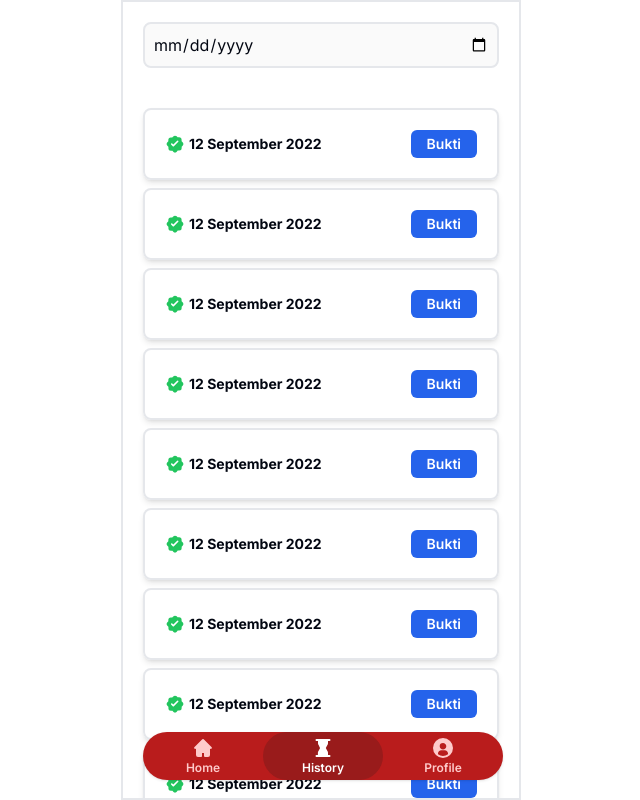
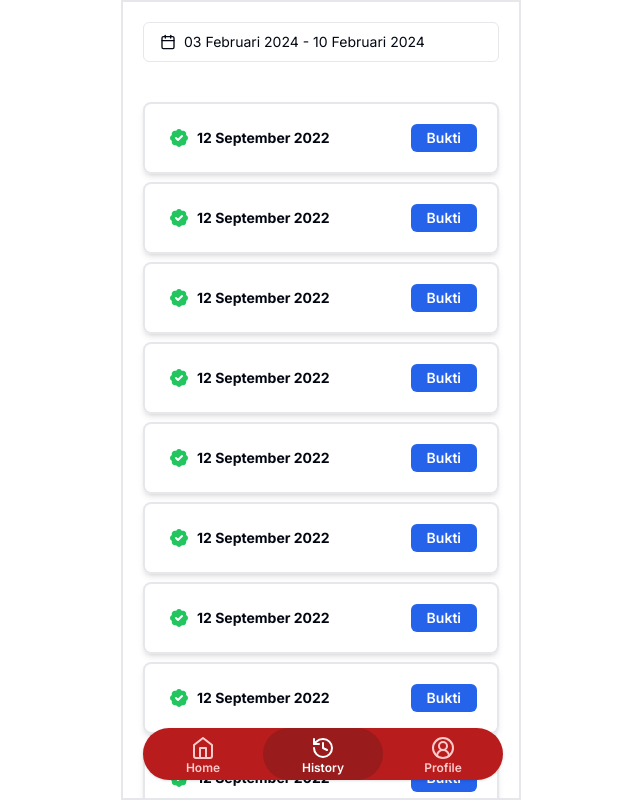
Before and after one commit to LeonardTarigan/m-record, a Next.js app: page /history in a window 1280 px wide. Shown: the whole page, without its empty margins (319-959 px from the left). Built offline with nearby package versions, Linux system fonts and the light colour scheme.

Commit message:
feat: migrating to shadcn date range picker

```diff
--- a/package.json
+++ b/package.json
@@ -10,11 +10,15 @@
   },
   "dependencies": {
     "@radix-ui/react-dialog": "^1.0.5",
+    "@radix-ui/react-popover": "^1.0.7",
+    "@radix-ui/react-slot": "^1.0.2",
     "class-variance-authority": "^0.7.0",
     "clsx": "^2.1.0",
+    "date-fns": "^3.4.0",
     "lucide-react": "^0.344.0",
     "next": "14.1.0",
     "react": "^18",
+    "react-day-picker": "^8.10.0",
     "react-dom": "^18",
     "react-live-clock": "^6.1.19",
     "react-moment": "^1.1.3",
--- a/src/app/history/page.tsx
+++ b/src/app/history/page.tsx
@@ -1,14 +1,74 @@
+"use client";
+
 import HistoryCard from "@/components/ui/history-card";
+import { useState } from "react";
+import { addDays, format } from "date-fns";
+import { id } from "date-fns/locale";
+
+import { Calendar as CalendarIcon } from "lucide-react";
+import { DateRange } from "react-day-picker";
+
+import { cn } from "@/lib/utils";
+import { Button } from "@/components/ui/button";
+import { Calendar } from "@/components/ui/calendar";
+import {
+  Popover,
+  PopoverContent,
+  PopoverTrigger,
+} from "@/components/ui/popover";
 
 function HistoryPage() {
+  const [date, setDate] = useState<DateRange | undefined>({
+    from: new Date(),
+    to: addDays(new Date(), 7),
+  });
+
   return (
     <main className="pb-24">
       <div className="sticky top-0 bg-white p-5">
-        <input
+        {/* <input
           type="date"
           placeholder="Cari Tanggal"
           className="w-full rounded-lg border-2 bg-zinc-50 p-2"
-        />
+        /> */}
+        <div className={cn("grid gap-2")}>
+          <Popover>
+            <PopoverTrigger asChild>
+              <Button
+                id="date"
+                variant={"outline"}
+                className={cn(
+                  "w-full justify-start text-left font-normal",
+                  !date && "text-muted-foreground",
+                )}
+              >
+                <CalendarIcon className="mr-2 h-4 w-4" />
+                {date?.from ? (
+                  date.to ? (
+                    <>
+                      {format(date.from, "dd LLLL yyyy", { locale: id })} -{" "}
+                      {format(date.to, "dd LLLL yyyy", { locale: id })}
+                    </>
+                  ) : (
+                    format(date.from, "dd LLLL yyyy", { locale: id })
+                  )
+                ) : (
+                  <span>Pilih Tanggal</span>
+                )}
+              </Button>
+            </PopoverTrigger>
+            <PopoverContent className="w-auto p-0" align="start">
+              <Calendar
+                initialFocus
+                mode="range"
+                defaultMonth={date?.from}
+                selected={date}
+                onSelect={setDate}
+                numberOfMonths={2}
+              />
+            </PopoverContent>
+          </Popover>
+        </div>
       </div>
       <div className="flex flex-col gap-2 p-5 ">
         {[...Array(20)].map((_, index) => {
--- a/src/components/ui/bottom-nav.tsx
+++ b/src/components/ui/bottom-nav.tsx
@@ -1,27 +1,26 @@
 "use client";
 
+import { NavigationProps } from "@/lib/types";
+import { CircleUserRound, HistoryIcon, Home } from "lucide-react";
 import Link from "next/link";
-import HomeIcon from "../icons/home-icon";
-import HourglassIcon from "../icons/hourglass-icon";
+import { usePathname } from "next/navigation";
 import UserCircleIcon from "../icons/user-circle-icon";
-import { NavigationProps } from "@/lib/types";
-import { usePathname } from "next/navigation";
 
 const menus: NavigationProps[] = [
   {
     path: "/",
     label: "home",
-    icon: <HomeIcon className="w-6" />,
+    icon: <Home className="w-6" />,
   },
   {
     path: "/history",
     label: "history",
-    icon: <HourglassIcon className="w-6" />,
+    icon: <HistoryIcon className="w-6" />,
   },
   {
     path: "/profile",
     label: "profile",
-    icon: <UserCircleIcon className="w-6" />,
+    icon: <CircleUserRound className="w-6" />,
   },
 ];
 
@@ -36,7 +35,7 @@
             <Link
               key={index}
               href={path}
-              className={`flex w-1/3 flex-col items-center rounded-full p-1 capitalize ${path === currentPath ? "bg-red-800" : "text-red-200"}`}
+              className={`flex w-1/3 flex-col items-center rounded-full p-1 pt-2 capitalize ${path === currentPath ? "bg-red-800" : "text-red-200"}`}
             >
               {icon}
               <p>{label}</p>
--- /dev/null
+++ b/src/components/ui/button.tsx
@@ -0,0 +1,56 @@
+import * as React from "react"
+import { Slot } from "@radix-ui/react-slot"
+import { cva, type VariantProps } from "class-variance-authority"
+
+import { cn } from "@/lib/utils"
+
+const buttonVariants = cva(
+  "inline-flex items-center justify-center whitespace-nowrap rounded-md text-sm font-medium ring-offset-background transition-colors focus-visible:outline-none focus-visible:ring-2 focus-visible:ring-ring focus-visible:ring-offset-2 disabled:pointer-events-none disabled:opacity-50",
+  {
+    variants: {
+      variant: {
+        default: "bg-primary text-primary-foreground hover:bg-primary/90",
+        destructive:
+          "bg-destructive text-destructive-foreground hover:bg-destructive/90",
+        outline:
+          "border border-input bg-background hover:bg-accent hover:text-accent-foreground",
+        secondary:
+          "bg-secondary text-secondary-foreground hover:bg-secondary/80",
+        ghost: "hover:bg-accent hover:text-accent-foreground",
+        link: "text-primary underline-offset-4 hover:underline",
+      },
+      size: {
+        default: "h-10 px-4 py-2",
+        sm: "h-9 rounded-md px-3",
+        lg: "h-11 rounded-md px-8",
+        icon: "h-10 w-10",
+      },
+    },
+    defaultVariants: {
+      variant: "default",
+      size: "default",
+    },
+  }
+)
+
+export interface ButtonProps
+  extends React.ButtonHTMLAttributes<HTMLButtonElement>,
+    VariantProps<typeof buttonVariants> {
+  asChild?: boolean
+}
+
+const Button = React.forwardRef<HTMLButtonElement, ButtonProps>(
+  ({ className, variant, size, asChild = false, ...props }, ref) => {
+    const Comp = asChild ? Slot : "button"
+    return (
+      <Comp
+        className={cn(buttonVariants({ variant, size, className }))}
+        ref={ref}
+        {...props}
+      />
+    )
+  }
+)
+Button.displayName = "Button"
+
+export { Button, buttonVariants }
--- /dev/null
+++ b/src/components/ui/calendar.tsx
@@ -0,0 +1,66 @@
+"use client";
+
+import * as React from "react";
+import { ChevronLeft, ChevronRight } from "lucide-react";
+import { DayPicker } from "react-day-picker";
+
+import { cn } from "@/lib/utils";
+import { buttonVariants } from "@/components/ui/button";
+
+export type CalendarProps = React.ComponentProps<typeof DayPicker>;
+
+function Calendar({
+  className,
+  classNames,
+  showOutsideDays = true,
+  ...props
+}: CalendarProps) {
+  return (
+    <DayPicker
+      showOutsideDays={showOutsideDays}
+      className={cn("p-3", className)}
+      classNames={{
+        months: "flex flex-col sm:flex-row space-y-4 sm:space-x-4 sm:space-y-0",
+        month: "space-y-4",
+        caption: "flex justify-center pt-1 relative items-center",
+        caption_label: "text-sm font-medium",
+        nav: "space-x-1 flex items-center",
+        nav_button: cn(
+          buttonVariants({ variant: "outline" }),
+          "h-7 w-7 bg-transparent p-0 opacity-50 hover:opacity-100",
+        ),
+        nav_button_previous: "absolute left-1",
+        nav_button_next: "absolute right-1",
+        table: "w-full border-collapse space-y-1",
+        head_row: "flex",
+        head_cell:
+          "text-muted-foreground rounded-md w-9 font-normal text-[0.8rem]",
+        row: "flex w-full mt-2",
+        cell: "h-9 w-9 text-center text-sm p-0 relative [&:has([aria-selected].day-range-end)]:rounded-r-md [&:has([aria-selected].day-outside)]:bg-accent/50 [&:has([aria-selected])]:bg-accent first:[&:has([aria-selected])]:rounded-l-md last:[&:has([aria-selected])]:rounded-r-md focus-within:relative focus-within:z-20",
+        day: cn(
+          buttonVariants({ variant: "ghost" }),
+          "h-9 w-9 p-0 font-normal aria-selected:opacity-100",
+        ),
+        day_range_end: "day-range-end",
+        day_selected:
+          "bg-primary text-primary-foreground hover:bg-primary hover:text-primary-foreground focus:bg-primary focus:text-primary-foreground",
+        day_today: "bg-accent text-accent-foreground",
+        day_outside:
+          "day-outside text-muted-foreground opacity-50 aria-selected:bg-accent/50 aria-selected:text-muted-foreground aria-selected:opacity-30",
+        day_disabled: "text-muted-foreground opacity-50",
+        day_range_middle:
+          "aria-selected:bg-accent aria-selected:text-accent-foreground",
+        day_hidden: "invisible",
+        ...classNames,
+      }}
+      components={{
+        IconLeft: ({ ...props }) => <ChevronLeft className="h-4 w-4" />,
+        IconRight: ({ ...props }) => <ChevronRight className="h-4 w-4" />,
+      }}
+      {...props}
+    />
+  );
+}
+Calendar.displayName = "Calendar";
+
+export { Calendar };
--- a/src/components/ui/history-card.tsx
+++ b/src/components/ui/history-card.tsx
@@ -1,10 +1,10 @@
-import BadgeCheckIcon from "../icons/badge-check-icon";
+import { BadgeCheck } from "lucide-react";
 
 function HistoryCard() {
   return (
     <div className="flex items-center justify-between rounded-lg border-2 p-5 shadow-md">
       <div className="flex items-center gap-1">
-        <BadgeCheckIcon className="w-5 text-green-500" />
+        <BadgeCheck className="w-7 fill-green-500 text-white" />
         <h1 className="text-sm font-bold">12 September 2022</h1>
       </div>
       <button className="rounded-md bg-blue-600 px-4 py-1 text-sm font-semibold text-white transition-all duration-150 hover:bg-blue-800 active:translate-y-1">
--- /dev/null
+++ b/src/components/ui/popover.tsx
@@ -0,0 +1,31 @@
+"use client"
+
+import * as React from "react"
+import * as PopoverPrimitive from "@radix-ui/react-popover"
+
+import { cn } from "@/lib/utils"
+
+const Popover = PopoverPrimitive.Root
+
+const PopoverTrigger = PopoverPrimitive.Trigger
+
+const PopoverContent = React.forwardRef<
+  React.ElementRef<typeof PopoverPrimitive.Content>,
+  React.ComponentPropsWithoutRef<typeof PopoverPrimitive.Content>
+>(({ className, align = "center", sideOffset = 4, ...props }, ref) => (
+  <PopoverPrimitive.Portal>
+    <PopoverPrimitive.Content
+      ref={ref}
+      align={align}
+      sideOffset={sideOffset}
+      className={cn(
+        "z-50 w-72 rounded-md border bg-popover p-4 text-popover-foreground shadow-md outline-none data-[state=open]:animate-in data-[state=closed]:animate-out data-[state=closed]:fade-out-0 data-[state=open]:fade-in-0 data-[state=closed]:zoom-out-95 data-[state=open]:zoom-in-95 data-[side=bottom]:slide-in-from-top-2 data-[side=left]:slide-in-from-right-2 data-[side=right]:slide-in-from-left-2 data-[side=top]:slide-in-from-bottom-2",
+        className
+      )}
+      {...props}
+    />
+  </PopoverPrimitive.Portal>
+))
+PopoverContent.displayName = PopoverPrimitive.Content.displayName
+
+export { Popover, PopoverTrigger, PopoverContent }
--- a/src/components/ui/status-card.tsx
+++ b/src/components/ui/status-card.tsx
@@ -1,6 +1,4 @@
-import BadgeCheckIcon from "../icons/badge-check-icon";
-import { CheckIcon } from "../icons/check-icon";
-import { XMarkIcon } from "../icons/x-mark";
+import { Check, X } from "lucide-react";
 
 type StatusCardProps = {
   type: "green" | "red";
@@ -14,12 +12,12 @@
     >
       {type === "green" && (
         <div className="rounded-full bg-green-500 p-1">
-          <CheckIcon className="h-4 w-4 text-white" />
+          <Check className="h-4 w-4 text-white" />
         </div>
       )}
       {type === "red" && (
         <div className="rounded-full bg-red-600 p-1">
-          <XMarkIcon className="h-4 w-4 text-white" />
+          <X className="h-4 w-4 text-white" />
         </div>
       )}
 
```
Also changed, not shown: 1 other file (tests, documents, lock files or other folders).
